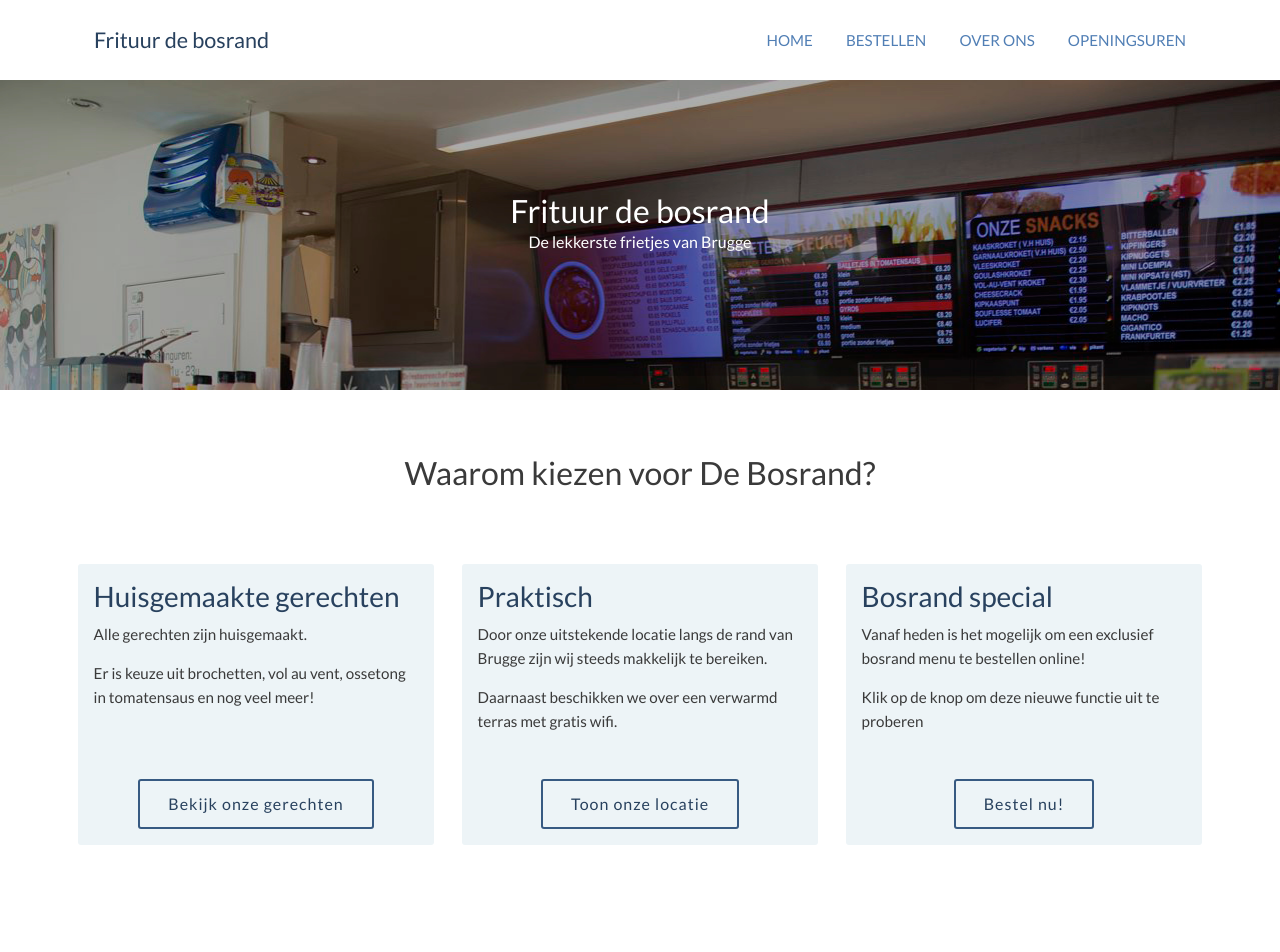
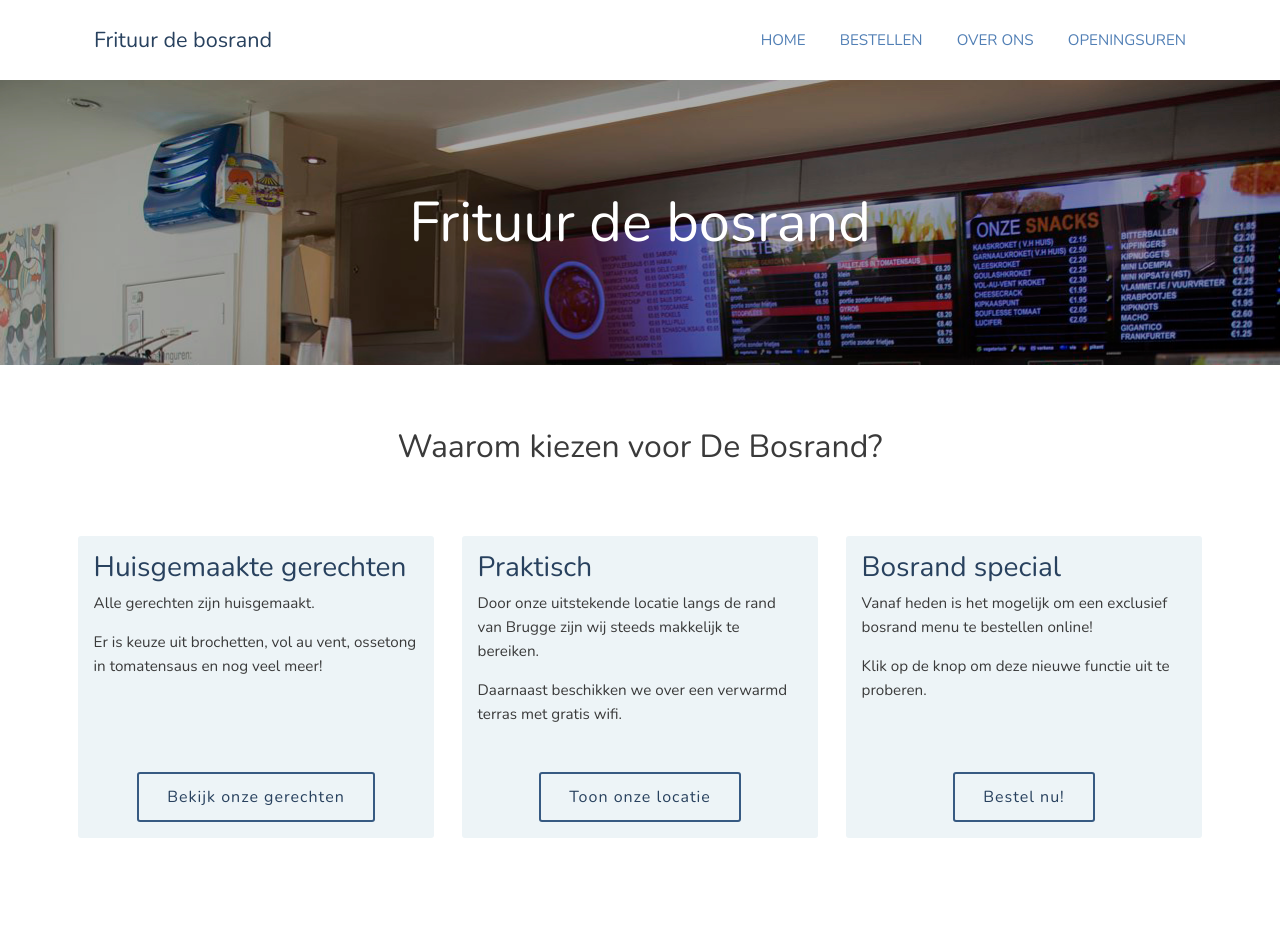
Before and after one commit to DM-be/Webproject-AWT, an Angular app: page / in a window 1280 px wide. Shown: the top 952 px of the page. Built offline with nearby package versions, Linux system fonts and the light colour scheme; what ng-pick-datetime would draw is missing.

Commit message:
form controls

```diff
--- a/src/app/app.component.ts
+++ b/src/app/app.component.ts
@@ -1,4 +1,5 @@
 import { Component } from '@angular/core';
+import {NgbModule} from '@ng-bootstrap/ng-bootstrap';
 import { NgbdModalBasicComponent } from './ngbd-modal-basic/ngbd-modal-basic.component';
 
 
--- a/src/app/app.module.ts
+++ b/src/app/app.module.ts
@@ -17,6 +17,7 @@ import { NgbdModalBasicComponent } from './ngbd-modal-basic/ngbd-modal-basic.com
     AppComponent,
     ProductFormComponent,
     NgbdModalBasicComponent
+
   ],
   imports: [
     BrowserModule,
--- a/src/app/mock-fries.ts
+++ b/src/app/mock-fries.ts
@@ -2,9 +2,9 @@ import { Product }  from './product'
 
 export const FRIES: Product[] = [
 
-    { name: "small fries", id: 1, price: 1.50},
-    { name: "medium fries", id: 2, price: 2},
-    { name: "large fries", id: 3, price: 2.5},
-    { name: "bucket of fries", id: 3, price: 3.5},
+    { name: "Kleintje", id: 1, price: 1.50},
+    { name: "Middel", id: 2, price: 2},
+    { name: "Grootten", id: 3, price: 2.5},
+    { name: "Emmer", id: 3, price: 3.5},
 
 ]
--- a/src/app/mock-hamburgers.ts
+++ b/src/app/mock-hamburgers.ts
@@ -2,8 +2,9 @@ import { Product }  from './product'
 
 export const HAMBURGERS: Product[] = [
 
-    { name: "cheeseburger", id: 1, price: 5},
-    { name: "hamburger", id: 2, price: 3},
+    { name: "Bosburger special", id: 1, price: 5},
+    { name: "Woudburger", id: 2, price: 3},
+    { name: "Portobelloburger", id: 3, price: 4},
 
 
 ]
--- a/src/app/mock-sauces.ts
+++ b/src/app/mock-sauces.ts
@@ -2,8 +2,10 @@ import { Product }  from './product'
 
 export const SAUCES: Product[] = [
 
-    { name: "mayonaise", id: 1, price: 0.50},
-    { name: "ketcup", id: 2, price: 0.50},
+    { name: "Mayonaise", id: 1, price: 0.50},
+    { name: "Ketchup", id: 2, price: 0.50},
+    { name: "Bosspecial", id: 3, price: 0.50},
+    { name: "Truffel", id: 3, price: 0.50},
 
 
 ]
--- a/src/app/mock-snacks.ts
+++ b/src/app/mock-snacks.ts
@@ -2,9 +2,8 @@ import { Product }  from './product'
 
 export const SNACKS: Product[] = [
 
-    { name: "chili cheese nuggets", id: 1, price: 1.50},
-    { name: "kipnuggets", id: 2, price: 2},
-    { name: "frikandel", id: 3, price: 2.5},
-    { name: "chicken wings", id: 3, price: 3.5},
+    { name: "Chili Cheese Nuggets", id: 1, price: 1.50},
+    { name: "Kippenuggets", id: 2, price: 2},
+    { name: "Frikanbos Speciaal", id: 3, price: 2.5},
 
 ]
--- a/src/app/product-form/product-form.component.html
+++ b/src/app/product-form/product-form.component.html
@@ -1,10 +1,11 @@
-
-{{diagnostic}}
 
 
 
-<div class="container">
-    <h1>productForm</h1>
+
+
+<div class="container" [hidden]="submitted">
+    <h1>Bosrand Special menu</h1>
+    <p>Kies hier je exclusief online menu!</p>
     <form (ngSubmit)="onSubmit()" #productForm="ngForm">
 
       <div class="form-group row">
@@ -110,11 +111,40 @@
   </div>
   </div>
 
-  <div class="panel panel-default">
-    <div class="panel-body">Look, I'm in a panel!</div>
-</div>
-
-      <button type="button" class="btn btn-success" (click) ="finishOrder()">Bestel nu!</button>
+  <div class="card">
+      <div class="card-block">
+          {{diagnostic}}
+      </div>
+    </div>
+      <button type="submit" class="btn btn-success" [disabled]="!productForm.form.valid" >Volgende</button>
 
     </form>
   </div>
+
+  <div [hidden]="!submitted">
+      <h2>Bedankt voor je bestelling {{model.firstName}} ! </h2>
+
+      <div class="row">
+        <div class="col-sm-2">Bosburger:</div>
+        <div class="col-sm-10">{{model.hamburger.name}}</div>
+      </div>
+      <div class="row">
+          <div class="col-sm-2">Frietjes:</div>
+          <div class="col-sm-10">{{model.friet.name}}</div>
+        </div>
+        <div class="row">
+            <div class="col-sm-2">Snack:</div>
+            <div class="col-sm-10">{{model.snack.name}}</div>
+          </div>
+          <div class="row">
+              <div class="col-sm-2">Sausje</div>
+              <div class="col-sm-10">{{model.sauce.name}}</div>
+            </div>
+      <br>
+      <div class="row">
+          <div class="col-sm-2">Prijs</div>
+          <div class="col-sm-10">{{currentPrice}}</div>
+        </div>
+      <button class="btn btn-primary" (click)="submitted=false">Ik ben het toch helemaal niet zo zeker...</button>
+      <button class="btn btn-success" >Bevestig bestelling</button>
+    </div>
--- a/src/app/product-form/product-form.component.ts
+++ b/src/app/product-form/product-form.component.ts
@@ -1,4 +1,5 @@
 import { Component, OnInit } from '@angular/core';
+import {NgbModule} from '@ng-bootstrap/ng-bootstrap';
 import { Product } from '../product';
 import { Order } from '../order';
 import { HAMBURGERS } from '../mock-hamburgers';
@@ -12,12 +13,17 @@ import { SAUCES } from '../mock-sauces';
   templateUrl: './product-form.component.html',
   styleUrls: ['./product-form.component.css']
 })
+
+
 export class ProductFormComponent implements OnInit {
-
+  constructor() {}
   hamburgers = HAMBURGERS;
   fries = FRIES;
   snacks = SNACKS;
   sauces = SAUCES;
+
+  submitted = false;
+  onSubmit() { this.submitted = true; }
 
   price: number;
   selectedFries = new Product("none", 0, 0)
@@ -25,7 +31,7 @@ export class ProductFormComponent implements OnInit {
   selectedSnack = new Product("none", 0, 0)
   selectedSauce = new Product("none", 0, 0)
   model = new Order("", "", this.selectedHamburger, this.selectedFries, this.selectedSnack, this.selectedSauce);
-  constructor() {}
+
 
   ngOnInit() {
 
@@ -35,13 +41,17 @@ export class ProductFormComponent implements OnInit {
     this.price = 0;
     this.price += this.model.hamburger.price
     this.price += this.model.friet.price;
-  }
-
-  logObject() {
+    this.price += this.model.sauce.price;
+    this.price += this.model.snack.price;
   }
 
   get diagnostic() {
     return JSON.stringify(this.model);
 
   }
+
+  get currentPrice()
+  {
+    return this.price;
+  }
 }
--- a/src/assets/css/style.css
+++ b/src/assets/css/style.css
@@ -1,17 +1,9 @@
-/* =================================
-  Base Styles
-==================================== */
-* {
-  -webkit-box-sizing: border-box;
-  -moz-box-sizing: border-box;
-  box-sizing: border-box;
-}
 
 body {
   display: flex;
   flex-direction: column;
   min-height: 100vh;
-  font-family: 'Lato', sans-serif;
+  font-family: 'Nunito', sans-serif;
   color: #3a3a3a;
 }
 
@@ -41,11 +33,12 @@ a:hover {
   transition: background 0.4s;
 }
 
-/* ---- Header ---- */
+/* Header */
 #main-header {
-  background: #fff;
   padding: 0.85em 0;
 }
+
+
 #main-header .container {
   display: flex;
   flex-direction: row;
@@ -75,13 +68,8 @@ a:hover {
   }
 }
 
-h2 {
 
-    text-align: center;
-    padding-top: 2em
-}
-
-/* ---- Intro ---- */
+/* Intro  */
 #intro {
 
   display: flex;
@@ -97,7 +85,7 @@ h2 {
   flex-direction: column;
   align-items: center;
   justify-content: center;
-  color: white
+  color: #fff
 }
 #intro .top .splash {
   display: none;
@@ -108,18 +96,15 @@ h2 {
     width: 200px;
   }
 }
-#intro .top img {
-  margin-bottom: 1em;
-}
+
 #intro .top h1, #intro .top p, #intro .top .button {
   text-align: center;
 }
 #intro .top h1 {
   margin: 0;
+  font-size: 3.5em;
 }
-#intro .top p {
-  margin-bottom: 1.5em;
-}
+
 #intro .top .button {
   background-color: white;
   display: flex;
@@ -133,18 +118,71 @@ h2 {
   color: #fff;
 }
 
-/* ---- bottom ---- */
+/* Middle */
+
+h2 {
+
+  text-align: center;
+  padding-top: 2em
+}
+
+#middle {
+  display: flex;
+  flex-direction: column;
+  padding: 4em 0;
+}
+#middle article {
+  background: #edf4f7;
+  display: flex;
+  flex-direction: column;
+  flex: 1;
+  margin: 0 0.85em 1em;
+  padding: 1em;
+  border-radius: 3px;
+}
+#middle article:last-child {
+  margin-bottom: 0;
+}
+#middle article h3 {
+  color: #28415E;
+}
+#middle article p {
+  margin: 0 0 1em;
+  font-size: 0.95em;
+  line-height: 24px;
+  font-weight: 400;
+}
+#middle article p:last-of-type {
+  margin-bottom: 3em;
+}
+#middle article .button {
+  display: flex;
+  align-items: center;
+  align-self: center;
+  margin-top: auto;
+  padding: 10px 30px;
+  box-shadow: inset 0 0 0 2px #375a82;
+  color: #28415E;
+}
+#middle article .button:hover {
+  background: #375a82;
+  color: #fff;
+}
+@media (min-width: 800px) {
+  #middle {
+    flex-direction: row;
+  }
+  #middle article {
+    margin-bottom: 0;
+  }
+}
+
+/* Bottom  */
 #bottom {
   padding-top: 4em;
 }
-#bottom h2 {
-  margin: 0;
-  text-align: center;
-}
 
-
-
-#bottom ul, #bottom ul li, #tours ul li div {
+#bottom ul, #bottom ul li, ul li div {
   display: flex;
 }
 #bottom ul {
@@ -189,75 +227,16 @@ h2 {
 #bottom ul li div , #bottom ul li div  {
   margin: 0;
 }
-#bottom ul li div {
-  margin-bottom: 0.35em;
-  font-size: 1em;
-  font-weight: 400;
-  letter-spacing: 2px;
-  text-transform: uppercase;
-}
-#bottom ul li div {
-  font-weight: 300;
-  letter-spacing: 1px;
-}
+
+
 #bottom ul li img {
   position: relative;
   z-index: -1;
 }
 
-/* ---- Middle container ---- */
-#middle {
-  display: flex;
-  flex-direction: column;
-  padding: 4em 0;
-}
-#middle article {
-  background: #edf4f7;
-  display: flex;
-  flex-direction: column;
-  flex: 1;
-  margin: 0 0.85em 1em;
-  padding: 1em;
-  border-radius: 3px;
-}
-#middle article:last-child {
-  margin-bottom: 0;
-}
-#middle article h3 {
-  color: #28415E;
-}
-#middle article p {
-  margin: 0 0 1em;
-  font-size: 0.95em;
-  line-height: 24px;
-  font-weight: 400;
-}
-#middle article p:last-of-type {
-  margin-bottom: 3em;
-}
-#middle article .button {
-  display: flex;
-  align-items: center !important;
-  align-self: center;
-  margin-top: auto;
-  padding: 10px 30px;
-  box-shadow: inset 0 0 0 2px #375a82;
-  color: #28415E;
-}
-#middle article .button:hover {
-  background: #375a82;
-  color: #fff;
-}
-@media (min-width: 800px) {
-  #middle {
-    flex-direction: row;
-  }
-  #middle article {
-    margin-bottom: 0;
-  }
-}
 
-/* ---- Footer ---- */
+
+/* Footer */
 #main-footer {
   background: #d9e4ea;
   flex: 1;
--- a/src/index.html
+++ b/src/index.html
@@ -8,10 +8,9 @@
   <meta name="viewport" content="width=device-width, initial-scale=1">
   <link rel="icon" type="image/x-icon" href="favicon.ico">
   <link rel="stylesheet" href="assets/css/forms.css">
-  <link rel="stylesheet" href="https://maxcdn.bootstrapcdn.com/bootstrap/4.0.0-beta.2/css/bootstrap.min.css" integrity="sha384-PsH8R72JQ3SOdhVi3uxftmaW6Vc51MKb0q5P2rRUpPvrszuE4W1povHYgTpBfshb"
-    crossorigin="anonymous">
   <link rel="stylesheet" href="https://cdnjs.cloudflare.com/ajax/libs/normalize/5.0.0/normalize.min.css">
-  <link rel='stylesheet prefetch' href='https://fonts.googleapis.com/css?family=Lato:400,300'>
+<link rel="stylesheet" href="https://maxcdn.bootstrapcdn.com/bootstrap/4.0.0-beta.3/css/bootstrap.min.css" integrity="sha384-Zug+QiDoJOrZ5t4lssLdxGhVrurbmBWopoEl+M6BdEfwnCJZtKxi1KgxUyJq13dy" crossorigin="anonymous">
+<link rel="stylesheet" type="text/css" href="//fonts.googleapis.com/css?family=Nunito" />
   <link rel="stylesheet" href="assets/css/style.css">
 </head>
 
@@ -31,9 +30,6 @@
   <div id='intro'>
     <div class='top container'>
       <h1>Frituur de bosrand</h1>
-      <p>De lekkerste frietjes van Brugge</p>
-
-      </a>
     </div>
   </div>
   <h2>Waarom kiezen voor De Bosrand?</h2>
@@ -57,7 +53,7 @@
     <article>
       <h3>Bosrand special</h3>
       <p>Vanaf heden is het mogelijk om een exclusief bosrand menu te bestellen online!</p>
-      <p>Klik op de knop om deze nieuwe functie uit te proberen</p>
+      <p>Klik op de knop om deze nieuwe functie uit te proberen.</p>
       <a class='button' href='#'>
         <app-root></app-root>
       </a>
@@ -68,7 +64,7 @@
     </div>
     <ul>
       <li>
-        <img alt='binnenkant van de bosrand' src='assets/images/binnen.jpg' id="myImg">
+        <img alt='binnenkant van de bosrand' src='assets/images/binnen.jpg' >
       </li>
       <li>
         <img alt='gevel van de bosrand' src='assets/images/gevel.jpg'>
@@ -80,7 +76,7 @@
   </div>
 
   <div id='main-footer'>
-    <p>&copy - Dennis Morent - 2017</p>
+    <p> AWT project - Howest - 2017</p>
   </div>
 </body>
 </html>
```
Also changed, not shown: .angular-cli.json, src/styles.css (line endings or trailing spaces), 1 other file (tests, documents, lock files or other folders).
